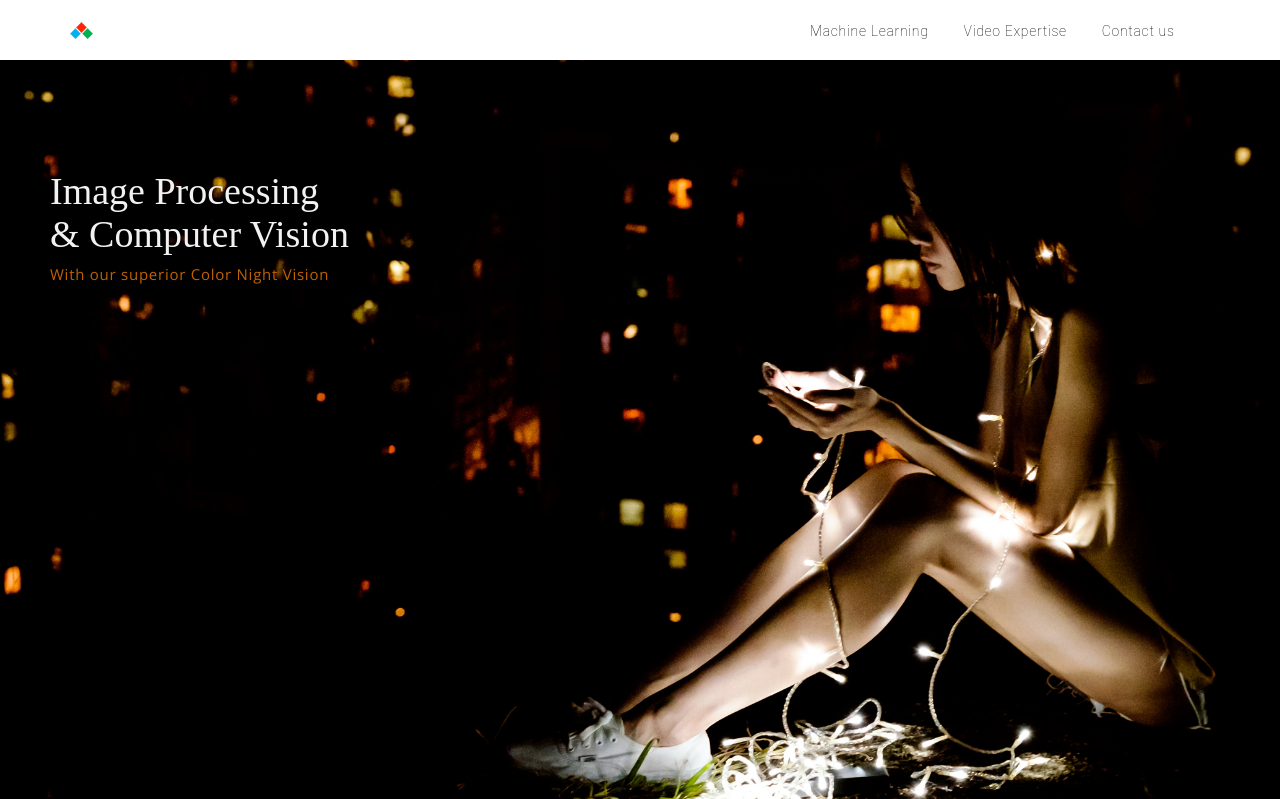
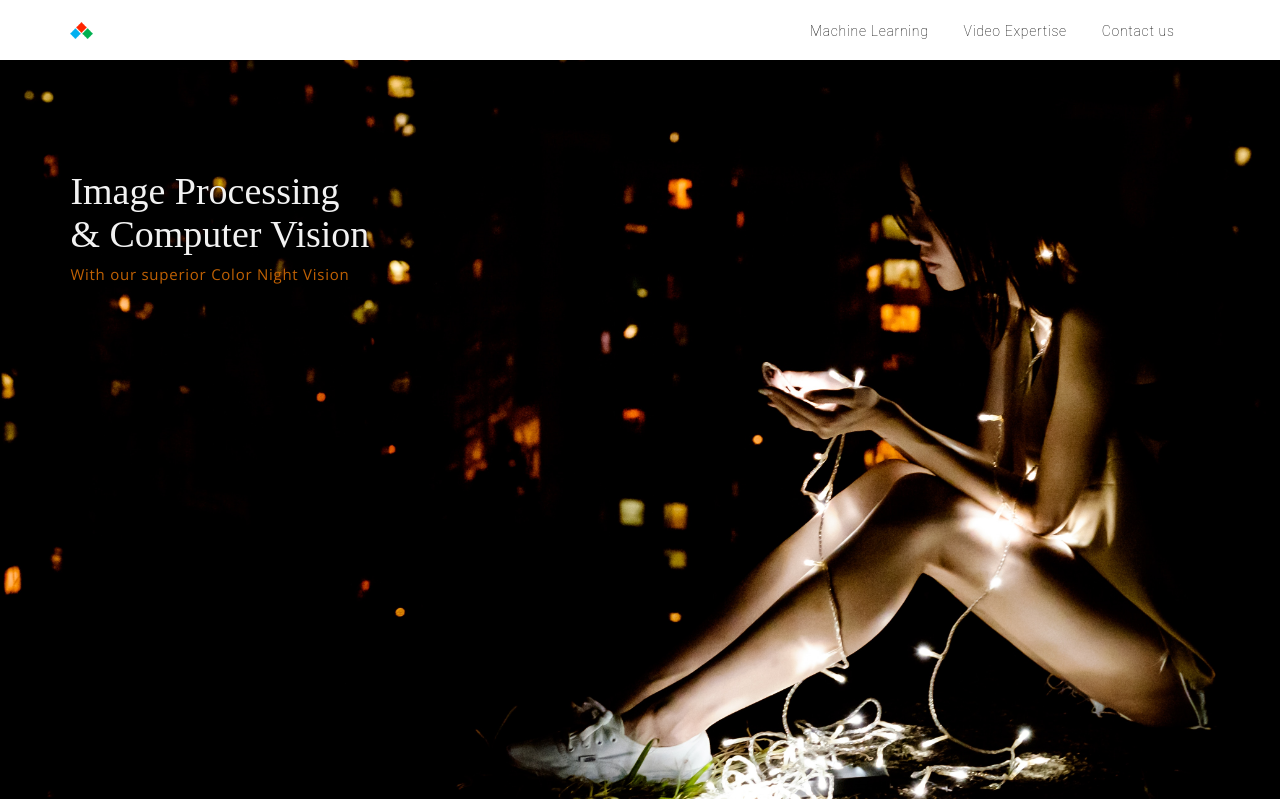
Before and after one commit to DazLamas/pixcellence-2.0.0, a PHP site: template app/views/video-expertise.html in a window 1280 px wide. Shown: the top 799 px of the page. Run offline with PHP 8.4, Linux system fonts and the light colour scheme; the template is opened without the code that fills it, so the values that code supplies are empty; style sheets or scripts are compiled from the project's sources.

Commit message:
More margin for text-box. video expertise frontpge banner

```diff
--- a/app/scss/custom/views/_video-expertise.scss
+++ b/app/scss/custom/views/_video-expertise.scss
@@ -35,7 +35,8 @@
   //   color: #F2F2F2;
   // }
   &__text-box {
-    margin: 110px 50px 50px 50px;
+    margin-top: 110px;
+    margin-left: 5.5%;
     .title {
       font-family: Signika;
       font-weight: 500;
```
